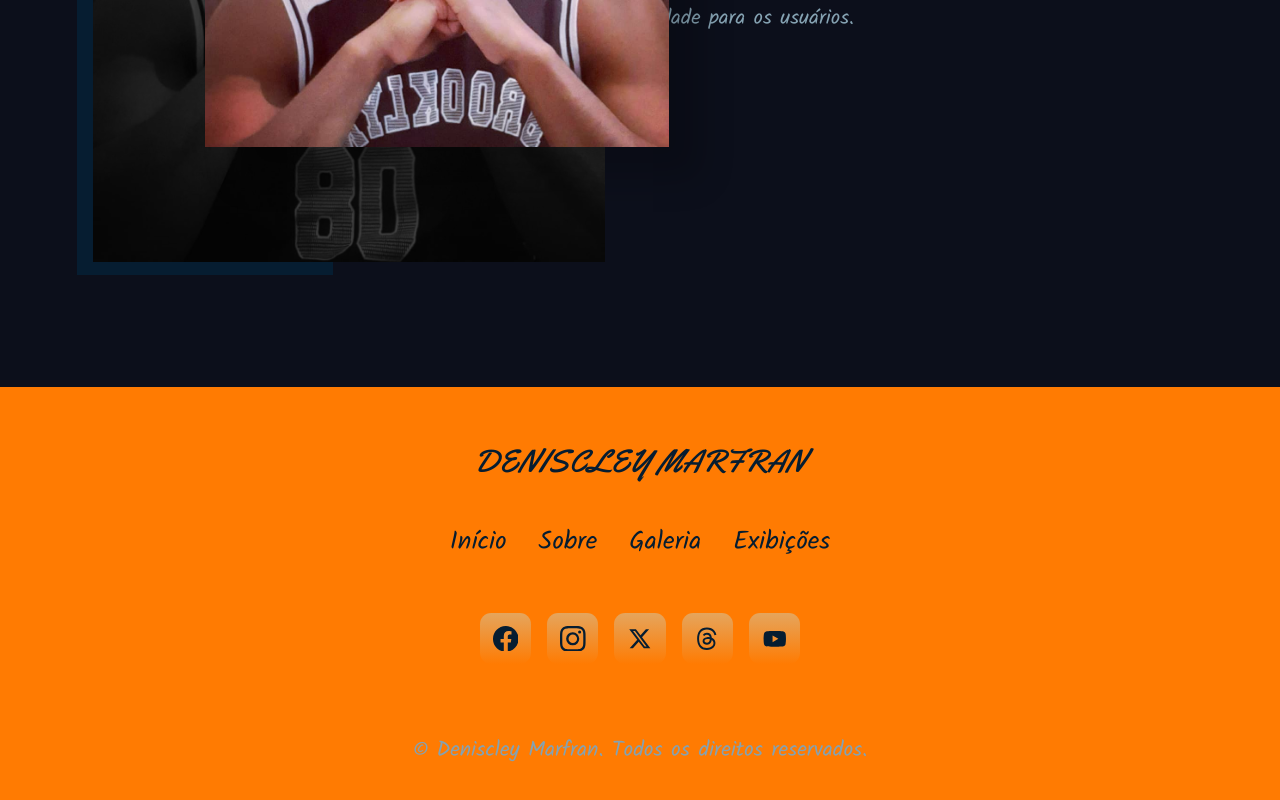
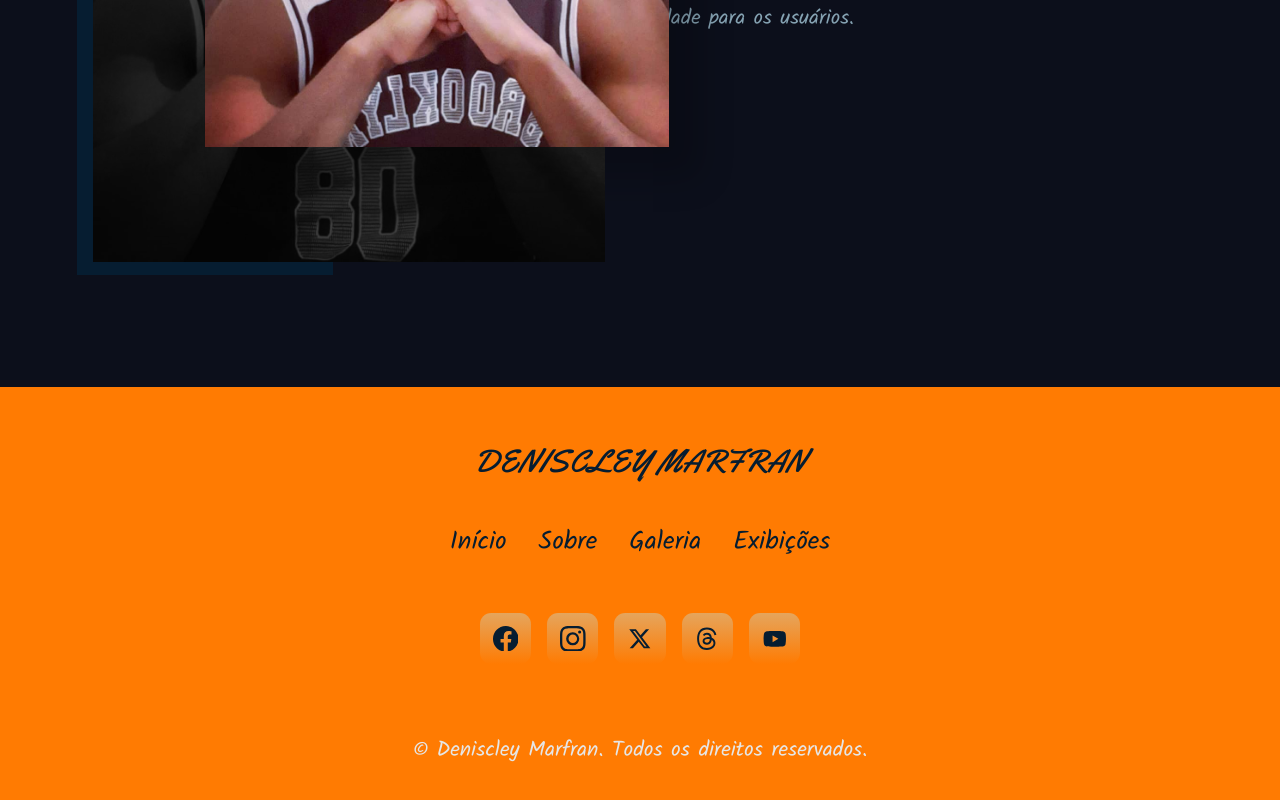
Before and after one commit to Deniscley/Personal.Photography.Gallery.Web, a Next.js app: page / in a window 1280 px wide. Shown: the part 1453-2253 px from the top of the page. Built offline with nearby package versions, Linux system fonts and the light colour scheme.

Commit message:
refactor: Change in color

```diff
--- a/src/components/layout/footer/footer.css
+++ b/src/components/layout/footer/footer.css
@@ -52,7 +52,7 @@ footer a {
 
 .footer__copyright {
   margin-bottom: 4rem;
-  color: var(--primary-color);
+  color: var(--color-white);
 }
 
 .footer__iconTop {
```
